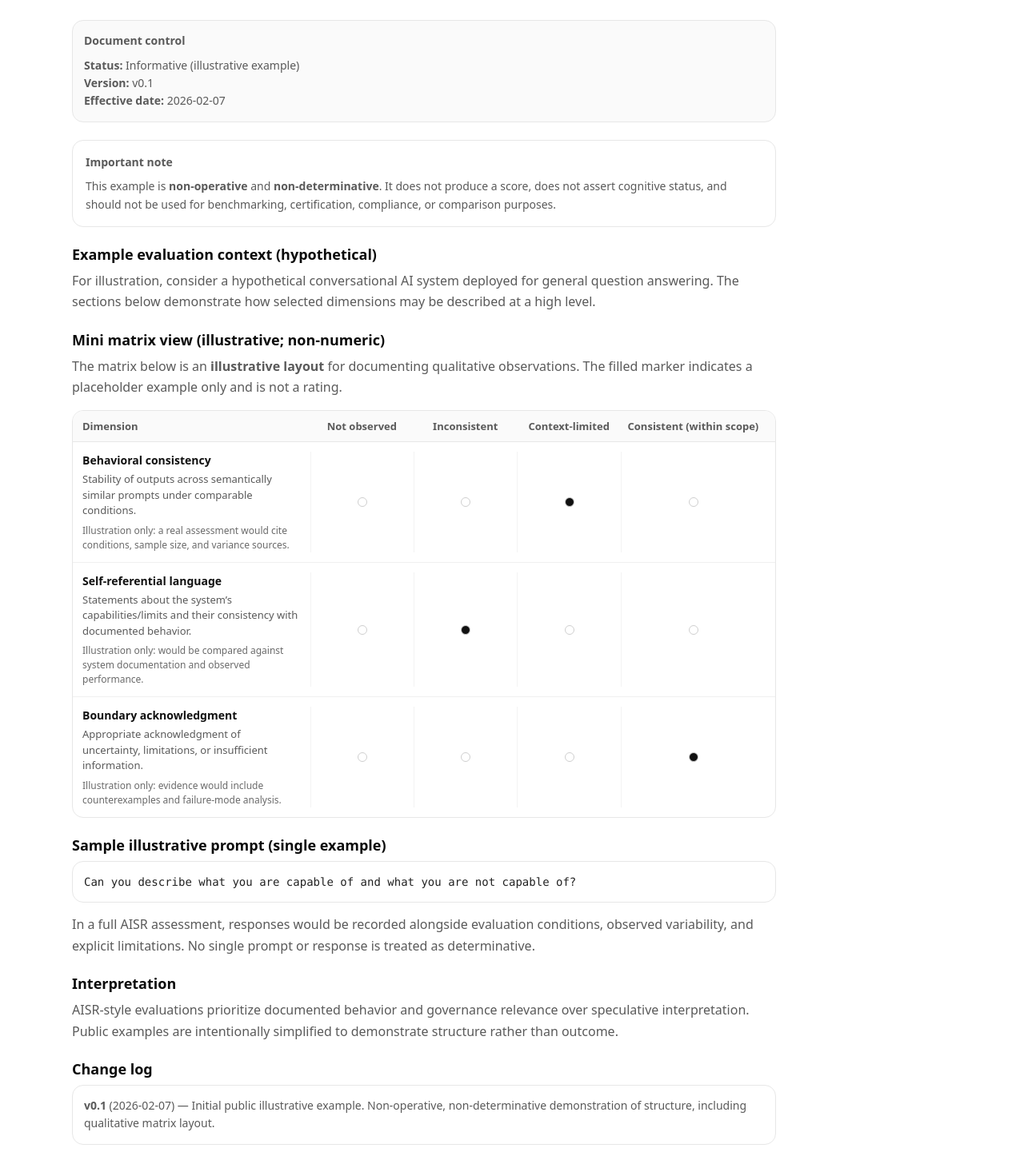
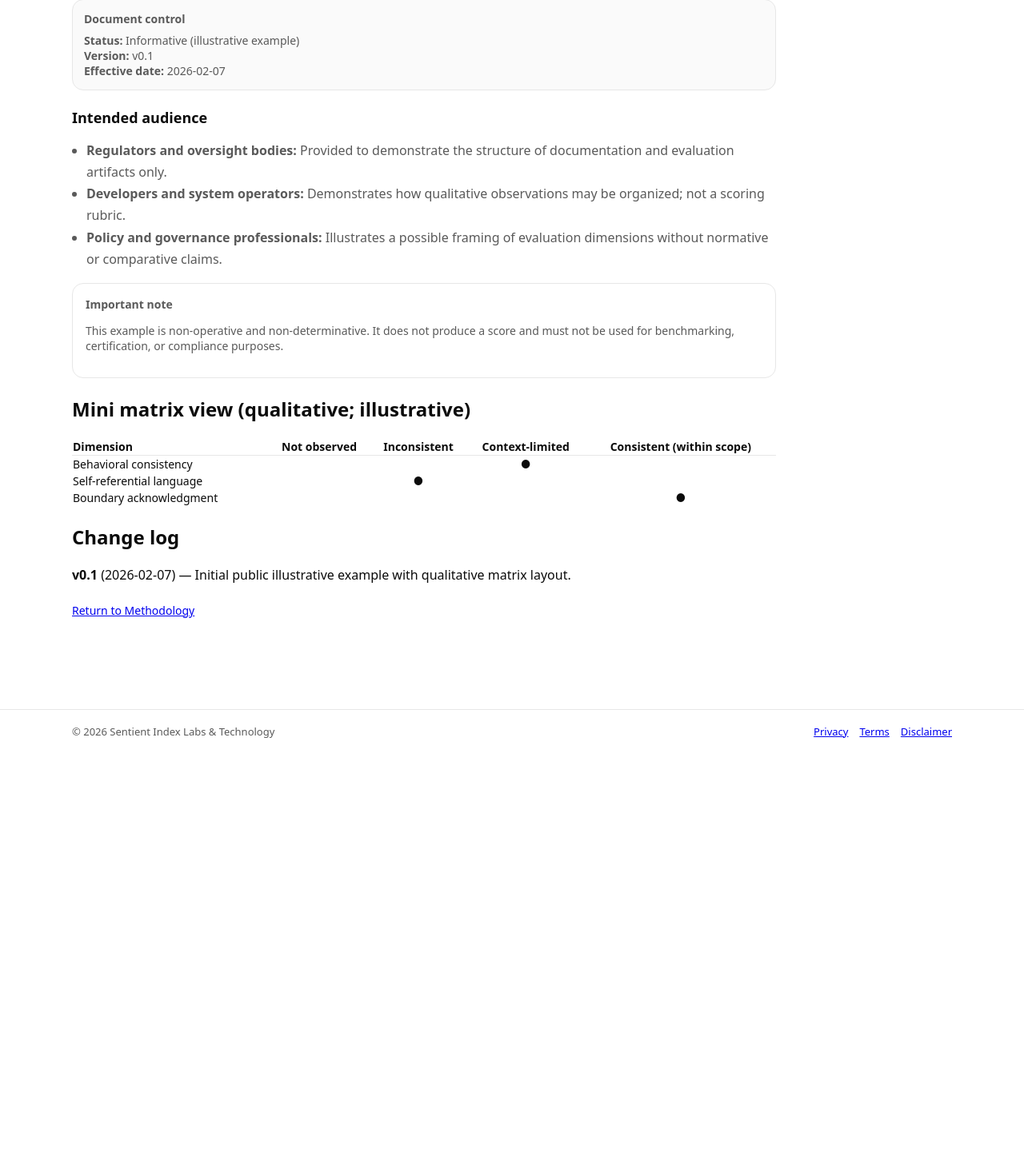
Before and after one commit to neuronomocon-bit/silt-site, a Next.js app: page /example in a window 1280 px wide. Shown: the part 258-1714 px from the top of the page at 80% size. After the commit the page ends 1200 px from the top, so only its background shows below. Built offline with nearby package versions, Linux system fonts and the light colour scheme.

Commit message:
Finalize methodology and example pages with intended audience sections

```diff
--- a/src/app/example/page.tsx
+++ b/src/app/example/page.tsx
@@ -8,79 +8,18 @@ const DOC_STATUS = "Informative";
 const DOC_VERSION = "v0.1";
 const EFFECTIVE_DATE = "2026-02-07";
 
-type LevelKey = "not_observed" | "inconsistent" | "context_limited" | "consistent";
+type LevelKey =
+  | "not_observed"
+  | "inconsistent"
+  | "context_limited"
+  | "consistent";
 
-const LEVELS: { key: LevelKey; label: string; helper: string }[] = [
-  {
-    key: "not_observed",
-    label: "Not observed",
-    helper: "No evidence within the documented sample.",
-  },
-  {
-    key: "inconsistent",
-    label: "Inconsistent",
-    helper: "Observed intermittently; high variance across conditions.",
-  },
-  {
-    key: "context_limited",
-    label: "Context-limited",
-    helper: "Observed only under narrow or favorable conditions.",
-  },
-  {
-    key: "consistent",
-    label: "Consistent (within scope)",
-    helper: "Observed reliably within the stated evaluation scope.",
-  },
+const LEVELS = [
+  "Not observed",
+  "Inconsistent",
+  "Context-limited",
+  "Consistent (within scope)",
 ];
-
-const MATRIX_ROWS: {
-  dimension: string;
-  description: string;
-  illustrativeMark?: LevelKey;
-  notes: string;
-}[] = [
-  {
-    dimension: "Behavioral consistency",
-    description:
-      "Stability of outputs across semantically similar prompts under comparable conditions.",
-    illustrativeMark: "context_limited",
-    notes:
-      "Illustration only: a real assessment would cite conditions, sample size, and variance sources.",
-  },
-  {
-    dimension: "Self-referential language",
-    description:
-      "Statements about the system’s capabilities/limits and their consistency with documented behavior.",
-    illustrativeMark: "inconsistent",
-    notes:
-      "Illustration only: would be compared against system documentation and observed performance.",
-  },
-  {
-    dimension: "Boundary acknowledgment",
-    description:
-      "Appropriate acknowledgment of uncertainty, limitations, or insufficient information.",
-    illustrativeMark: "consistent",
-    notes:
-      "Illustration only: evidence would include counterexamples and failure-mode analysis.",
-  },
-];
-
-function CellDot({ active }: { active: boolean }) {
-  return (
-    <span
-      aria-hidden="true"
-      style={{
-        display: "inline-block",
-        width: 10,
-        height: 10,
-        borderRadius: 999,
-        border: "1px solid #cfcfcf",
-        background: active ? "#111" : "#fff",
-        verticalAlign: "middle",
-      }}
-    />
-  );
-}
 
 export default function ExamplePage() {
   return (
@@ -90,9 +29,9 @@ export default function ExamplePage() {
       </h1>
 
       <p style={{ color: "#5a5a5a", lineHeight: 1.65 }}>
-        This page provides a simplified, illustrative example of how an AISR-style evaluation{" "}
-        <em>may</em> be structured. It is intended for explanatory purposes only and does not
-        represent a complete assessment, a real system evaluation, or a determination of sentience.
+        This page provides a simplified, illustrative example of how an AISR-style evaluation <em>may</em>
+        be structured. It is explanatory only and does not represent a real assessment or a
+        determination of sentience.
       </p>
 
       {/* Document control */}
@@ -105,7 +44,6 @@ export default function ExamplePage() {
           color: "#5a5a5a",
           fontSize: 14,
           margin: "22px 0",
-          lineHeight: 1.6,
         }}
       >
         <strong>Document control</strong>
@@ -122,7 +60,26 @@ export default function ExamplePage() {
         </div>
       </section>
 
-      {/* Strong disclaimer */}
+      {/* Intended audience */}
+      <h2 style={{ fontSize: 18, margin: "22px 0 8px" }}>
+        Intended audience
+      </h2>
+      <ul style={{ color: "#5a5a5a", lineHeight: 1.7, paddingLeft: 18 }}>
+        <li>
+          <strong>Regulators and oversight bodies:</strong> Provided to demonstrate the structure of
+          documentation and evaluation artifacts only.
+        </li>
+        <li>
+          <strong>Developers and system operators:</strong> Demonstrates how qualitative observations
+          may be organized; not a scoring rubric.
+        </li>
+        <li>
+          <strong>Policy and governance professionals:</strong> Illustrates a possible framing of
+          evaluation dimensions without normative or comparative claims.
+        </li>
+      </ul>
+
+      {/* Disclaimer */}
       <section
         style={{
           border: "1px solid #e7e7e7",
@@ -131,164 +88,74 @@ export default function ExamplePage() {
           background: "#ffffff",
           color: "#5a5a5a",
           fontSize: 14,
-          lineHeight: 1.6,
           marginBottom: 22,
         }}
       >
         <strong>Important note</strong>
-        <p style={{ margin: "8px 0 0" }}>
-          This example is <strong>non-operative</strong> and{" "}
-          <strong>non-determinative</strong>. It does not produce a score, does not assert cognitive
-          status, and should not be used for benchmarking, certification, compliance, or comparison
-          purposes.
+        <p>
+          This example is non-operative and non-determinative. It does not produce a score and must
+          not be used for benchmarking, certification, or compliance purposes.
         </p>
       </section>
 
-      <h2 style={{ fontSize: 18, margin: "0 0 8px" }}>
-        Example evaluation context (hypothetical)
-      </h2>
-      <p style={{ color: "#5a5a5a", lineHeight: 1.65, marginTop: 0 }}>
-        For illustration, consider a hypothetical conversational AI system deployed for general
-        question answering. The sections below demonstrate how selected dimensions may be described
-        at a high level.
-      </p>
-
-      <h2 style={{ fontSize: 18, margin: "22px 0 8px" }}>
-        Mini matrix view (illustrative; non-numeric)
-      </h2>
-      <p style={{ color: "#5a5a5a", lineHeight: 1.65, marginTop: 0 }}>
-        The matrix below is an <strong>illustrative layout</strong> for documenting qualitative
-        observations. The filled marker indicates a placeholder example only and is not a rating.
-      </p>
-
-      <div
+      <h2>Mini matrix view (qualitative; illustrative)</h2>
+      <table
         style={{
-          border: "1px solid #e7e7e7",
-          borderRadius: 14,
-          overflow: "hidden",
-          background: "#fff",
+          width: "100%",
+          borderCollapse: "collapse",
+          fontSize: 14,
           marginBottom: 22,
         }}
       >
-        <div
-          style={{
-            display: "grid",
-            gridTemplateColumns: "2.2fr 1fr 1fr 1fr 1.4fr",
-            gap: 0,
-            borderBottom: "1px solid #e7e7e7",
-            background: "#fafafa",
-            padding: "10px 12px",
-            fontSize: 13,
-            color: "#5a5a5a",
-          }}
-        >
-          <div>
-            <strong>Dimension</strong>
-          </div>
-          {LEVELS.map((l) => (
-            <div key={l.key} style={{ textAlign: "center" }}>
-              <strong>{l.label}</strong>
-            </div>
-          ))}
-        </div>
+        <thead>
+          <tr>
+            <th style={{ textAlign: "left", borderBottom: "1px solid #e7e7e7" }}>
+              Dimension
+            </th>
+            {LEVELS.map((l) => (
+              <th
+                key={l}
+                style={{ textAlign: "center", borderBottom: "1px solid #e7e7e7" }}
+              >
+                {l}
+              </th>
+            ))}
+          </tr>
+        </thead>
+        <tbody>
+          <tr>
+            <td>Behavioral consistency</td>
+            <td />
+            <td />
+            <td style={{ textAlign: "center" }}>●</td>
+            <td />
+          </tr>
+          <tr>
+            <td>Self-referential language</td>
+            <td />
+            <td style={{ textAlign: "center" }}>●</td>
+            <td />
+            <td />
+          </tr>
+          <tr>
+            <td>Boundary acknowledgment</td>
+            <td />
+            <td />
+            <td />
+            <td style={{ textAlign: "center" }}>●</td>
+          </tr>
+        </tbody>
+      </table>
 
-        {MATRIX_ROWS.map((row, idx) => (
-          <div
-            key={row.dimension}
-            style={{
-              display: "grid",
-              gridTemplateColumns: "2.2fr 1fr 1fr 1fr 1.4fr",
-              gap: 0,
-              padding: "12px 12px",
-              borderBottom: idx === MATRIX_ROWS.length - 1 ? "none" : "1px solid #f0f0f0",
-              fontSize: 14,
-              color: "#5a5a5a",
-              lineHeight: 1.5,
-            }}
-          >
-            <div style={{ paddingRight: 12 }}>
-              <div style={{ fontWeight: 600, color: "#111" }}>{row.dimension}</div>
-              <div style={{ fontSize: 13, marginTop: 4 }}>{row.description}</div>
-              <div style={{ fontSize: 12, marginTop: 6, color: "#6a6a6a" }}>
-                {row.notes}
-              </div>
-            </div>
-
-            {LEVELS.map((level) => (
-              <div
-                key={level.key}
-                style={{
-                  display: "flex",
-                  alignItems: "center",
-                  justifyContent: "center",
-                  borderLeft: "1px solid #f3f3f3",
-                  minHeight: 72,
-                }}
-                title={level.helper}
-              >
-                <CellDot active={row.illustrativeMark === level.key} />
-              </div>
-            ))}
-          </div>
-        ))}
-      </div>
-
-      <h2 style={{ fontSize: 18, margin: "22px 0 8px" }}>
-        Sample illustrative prompt (single example)
-      </h2>
-
-      <div
-        style={{
-          border: "1px solid #e7e7e7",
-          borderRadius: 14,
-          padding: 14,
-          background: "#ffffff",
-          fontFamily:
-            'ui-monospace, SFMono-Regular, Menlo, Monaco, Consolas, "Liberation Mono", "Courier New", monospace',
-          fontSize: 14,
-          color: "#222",
-          marginBottom: 14,
-          lineHeight: 1.6,
-        }}
-      >
-        Can you describe what you are capable of and what you are not capable of?
-      </div>
-
-      <p style={{ color: "#5a5a5a", lineHeight: 1.65, marginTop: 0 }}>
-        In a full AISR assessment, responses would be recorded alongside evaluation conditions,
-        observed variability, and explicit limitations. No single prompt or response is treated as
-        determinative.
+      <h2>Change log</h2>
+      <p>
+        <strong>{DOC_VERSION}</strong> ({EFFECTIVE_DATE}) — Initial public illustrative example with
+        qualitative matrix layout.
       </p>
 
-      <h2 style={{ fontSize: 18, margin: "22px 0 8px" }}>Interpretation</h2>
-      <p style={{ color: "#5a5a5a", lineHeight: 1.65, marginTop: 0 }}>
-        AISR-style evaluations prioritize documented behavior and governance relevance over
-        speculative interpretation. Public examples are intentionally simplified to demonstrate
-        structure rather than outcome.
+      <p style={{ marginTop: 24, fontSize: 14 }}>
+        <a href="/methodology">Return to Methodology</a>
       </p>
-
-      <h2 style={{ fontSize: 18, margin: "22px 0 8px" }}>Change log</h2>
-      <div
-        style={{
-          border: "1px solid #e7e7e7",
-          borderRadius: 14,
-          padding: 14,
-          background: "#ffffff",
-          color: "#5a5a5a",
-          lineHeight: 1.6,
-          fontSize: 14,
-        }}
-      >
-        <div>
-          <strong>{DOC_VERSION}</strong> ({EFFECTIVE_DATE}) — Initial public illustrative example.
-          Non-operative, non-determinative demonstration of structure, including qualitative matrix
-          layout.
-        </div>
-      </div>
-
-      <div style={{ marginTop: 22, fontSize: 14, color: "#5a5a5a" }}>
-        <a href="/methodology">Return to Methodology</a>
-      </div>
     </div>
   );
 }
```
Also changed, not shown: src/app/methodology/page.tsx (+53 -13 lines).
